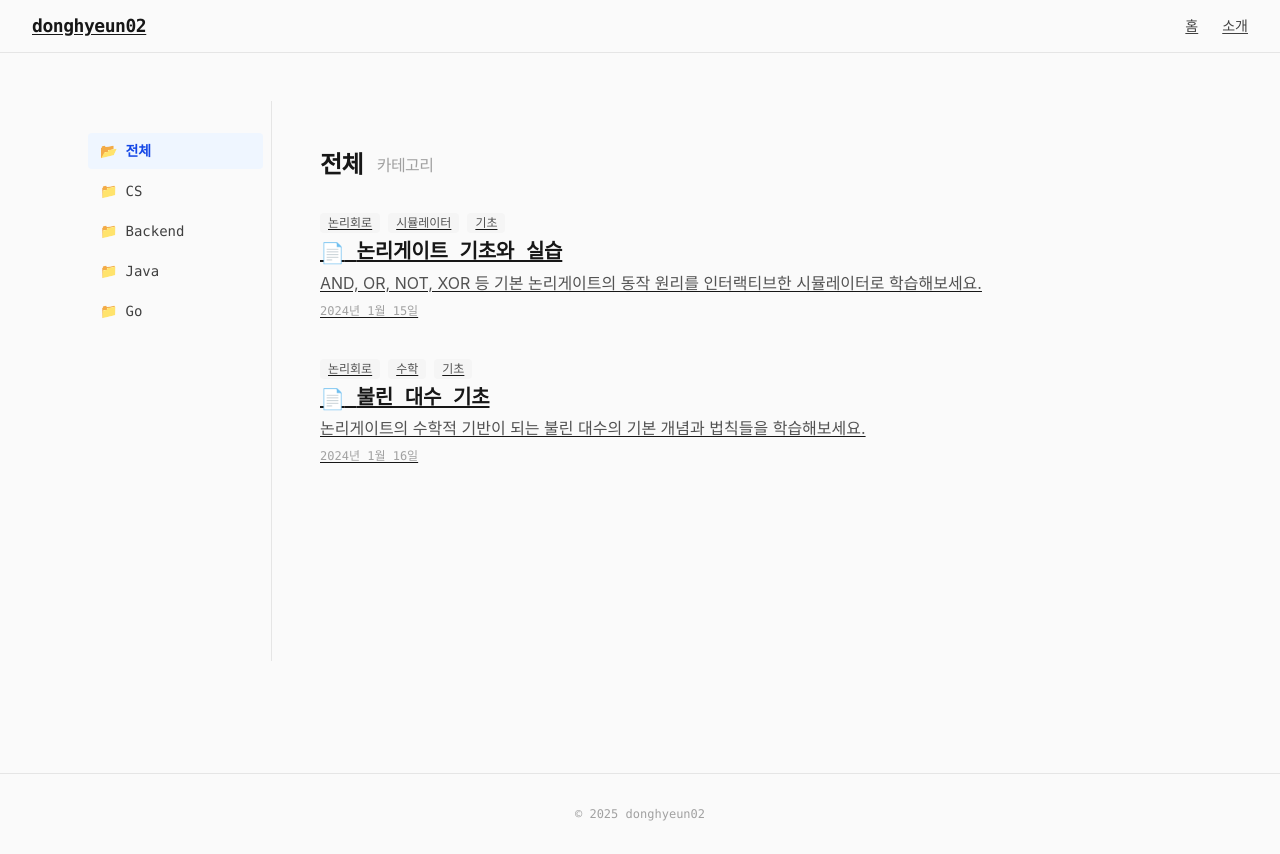
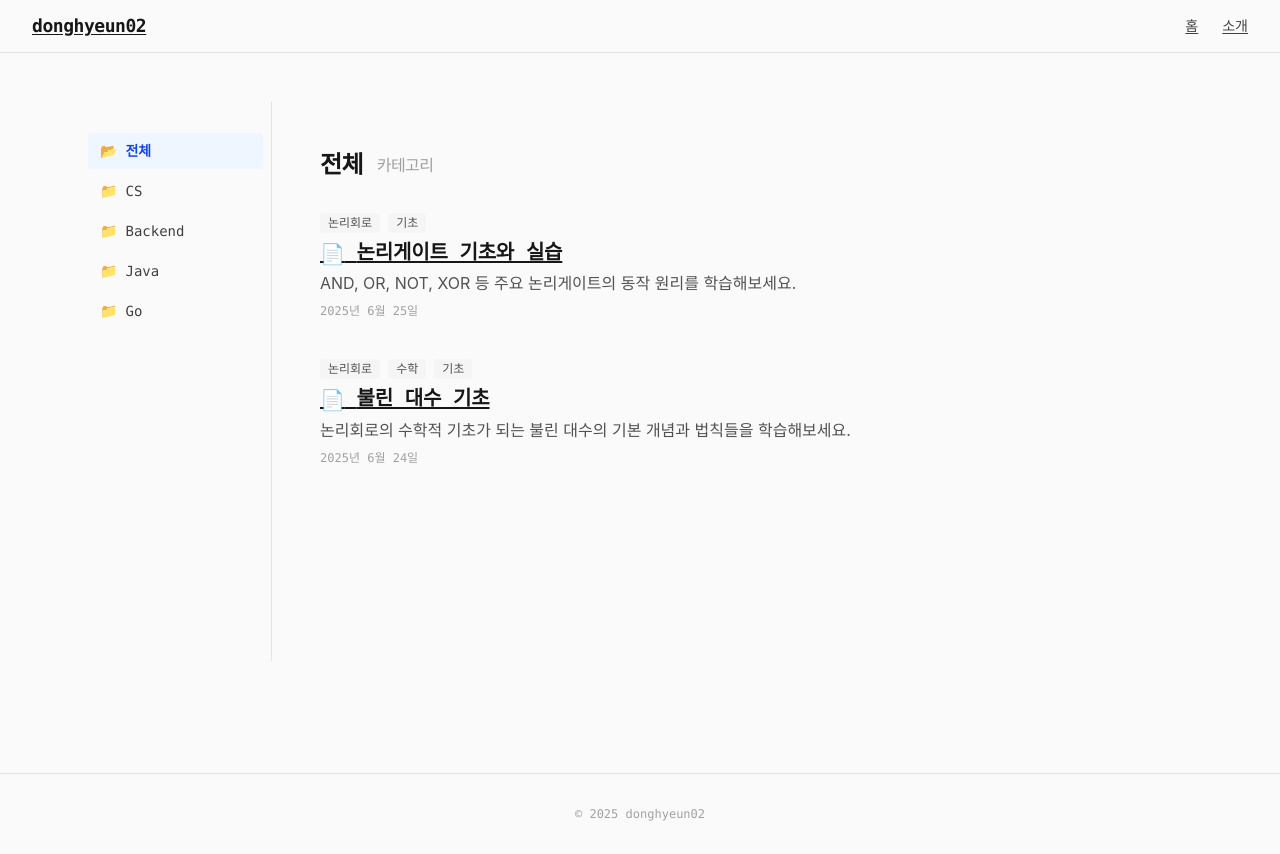
Before and after one commit to donghyeun02/blog, a Next.js app: page / in a window 1280 px wide. Built offline with nearby package versions, Linux system fonts and the light colour scheme.

Commit message:
홈/글 구조 개선: 메타데이터 분리, MDX 클라이언트 분리

```diff
--- /dev/null
+++ b/src/app/mdx/boolean-algebra/meta.ts
@@ -0,0 +1,7 @@
+export const metadata = {
+  title: '불린 대수 기초',
+  summary:
+    '논리회로의 수학적 기초가 되는 불린 대수의 기본 개념과 법칙들을 학습해보세요.',
+  date: '2025-06-24',
+  tags: ['논리회로', '수학', '기초'],
+};
--- a/src/app/mdx/boolean-algebra/page.tsx
+++ b/src/app/mdx/boolean-algebra/page.tsx
@@ -1,20 +1,22 @@
 'use client';
 
+import { metadata } from './meta';
 import BlogPostLayout from '@/components/BlogPostLayout';
 import BooleanAlgebraContent from './content.mdx';
 import MdxProviderWrapper from '@/components/MdxProvider';
 
+function MDXContentWithProvider() {
+  return (
+    <MdxProviderWrapper>
+      <BooleanAlgebraContent />
+    </MdxProviderWrapper>
+  );
+}
+
 export default function BooleanAlgebraPage() {
   return (
-    <BlogPostLayout
-      title="Boolean 대수 기초"
-      summary="논리회로의 수학적 기초가 되는 불린 대수의 기본 개념과 법칙들을 학습해보세요."
-      date="2025-06-25"
-      tags={['논리회로', '수학', '기초']}
-    >
-      <MdxProviderWrapper>
-        <BooleanAlgebraContent />
-      </MdxProviderWrapper>
+    <BlogPostLayout {...metadata}>
+      <MDXContentWithProvider />
     </BlogPostLayout>
   );
 }
--- /dev/null
+++ b/src/app/mdx/logic-gates/meta.ts
@@ -0,0 +1,6 @@
+export const metadata = {
+  title: '논리게이트 기초와 실습',
+  summary: 'AND, OR, NOT, XOR 등 주요 논리게이트의 동작 원리를 학습해보세요.',
+  date: '2025-06-25',
+  tags: ['논리회로', '기초'],
+};
--- a/src/app/mdx/logic-gates/page.tsx
+++ b/src/app/mdx/logic-gates/page.tsx
@@ -1,20 +1,22 @@
 'use client';
 
+import { metadata } from './meta';
 import BlogPostLayout from '@/components/BlogPostLayout';
 import LogicGatesContent from './content.mdx';
 import MdxProviderWrapper from '@/components/MdxProvider';
 
+function MDXContentWithProvider() {
+  return (
+    <MdxProviderWrapper>
+      <LogicGatesContent />
+    </MdxProviderWrapper>
+  );
+}
+
 export default function LogicGatesPage() {
   return (
-    <BlogPostLayout
-      title="논리게이트 기초와 실습"
-      summary="AND, OR, NOT, XOR 등 주요 논리게이트의 동작 원리를 학습해보세요."
-      date="2025-06-25"
-      tags={['논리회로', '기초']}
-    >
-      <MdxProviderWrapper>
-        <LogicGatesContent />
-      </MdxProviderWrapper>
+    <BlogPostLayout {...metadata}>
+      <MDXContentWithProvider />
     </BlogPostLayout>
   );
 }
--- a/src/components/BlogHome.tsx
+++ b/src/components/BlogHome.tsx
@@ -1,6 +1,8 @@
 'use client';
 import { useState } from 'react';
 import Link from 'next/link';
+import { metadata as logicGatesMeta } from '@/app/mdx/logic-gates/meta';
+import { metadata as booleanAlgebraMeta } from '@/app/mdx/boolean-algebra/meta';
 
 const categories = [
   {
@@ -15,21 +17,11 @@ const categories = [
     icon: '📁',
     posts: [
       {
-        id: 'logic-gates',
-        title: '논리게이트 기초와 실습',
-        description:
-          'AND, OR, NOT, XOR 등 기본 논리게이트의 동작 원리를 인터랙티브한 시뮬레이터로 학습해보세요.',
-        date: '2024-01-15',
-        tags: ['논리회로', '시뮬레이터', '기초'],
+        ...logicGatesMeta,
         path: '/mdx/logic-gates',
       },
       {
-        id: 'boolean-algebra',
-        title: '불린 대수 기초',
-        description:
-          '논리게이트의 수학적 기반이 되는 불린 대수의 기본 개념과 법칙들을 학습해보세요.',
-        date: '2024-01-16',
-        tags: ['논리회로', '수학', '기초'],
+        ...booleanAlgebraMeta,
         path: '/mdx/boolean-algebra',
       },
     ],
@@ -95,10 +87,9 @@ export default function BlogHome() {
         <div className="flex flex-col space-y-10">
           {posts.length ? (
             posts.map((post) => (
-              <Link href={post.path} key={post.id} className="group block">
-                <article>
+              <article key={post.title}>
                 <div className="flex gap-2 mb-1">
-                    {post.tags.map((tag) => (
+                  {post.tags.map((tag: string) => (
                     <span
                       key={tag}
                       className="px-2 py-0.5 text-xs bg-neutral-100 text-neutral-600 rounded"
@@ -108,10 +99,15 @@ export default function BlogHome() {
                   ))}
                 </div>
                 <h2 className="text-xl font-semibold font-mono text-neutral-900 group-hover:text-blue-700 mb-1 transition-colors">
+                  <Link
+                    href={post.path}
+                    className="align-middle hover:text-blue-700"
+                  >
                     <span className="align-middle">📄</span> {post.title}
+                  </Link>
                 </h2>
                 <p className="text-neutral-600 text-base mb-2">
-                    {post.description}
+                  {post.summary}
                 </p>
                 <div className="flex items-center gap-2 text-xs text-neutral-400 font-mono">
                   <span>
@@ -123,7 +119,6 @@ export default function BlogHome() {
                   </span>
                 </div>
               </article>
-              </Link>
             ))
           ) : (
             <div className="text-neutral-400 font-mono text-base py-12">
```
Lines whose indentation alone changed are shown as unchanged.
